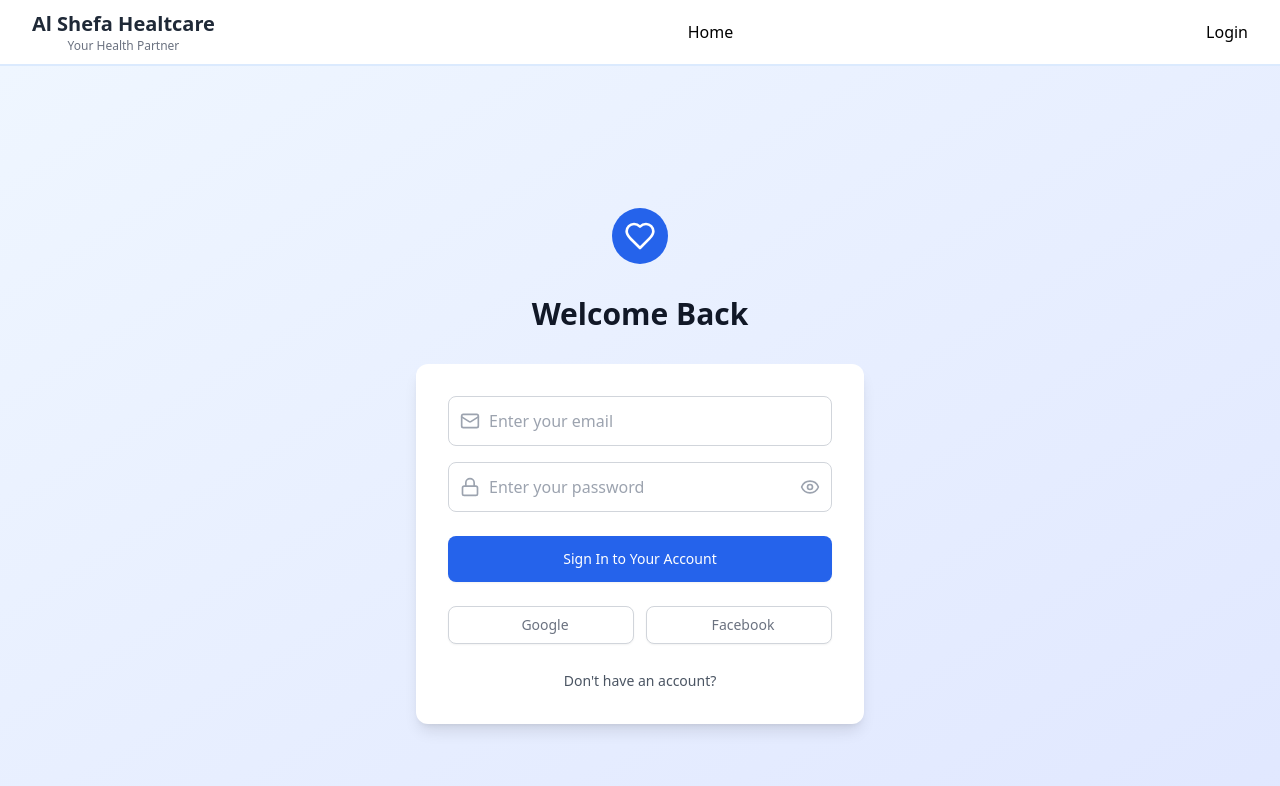
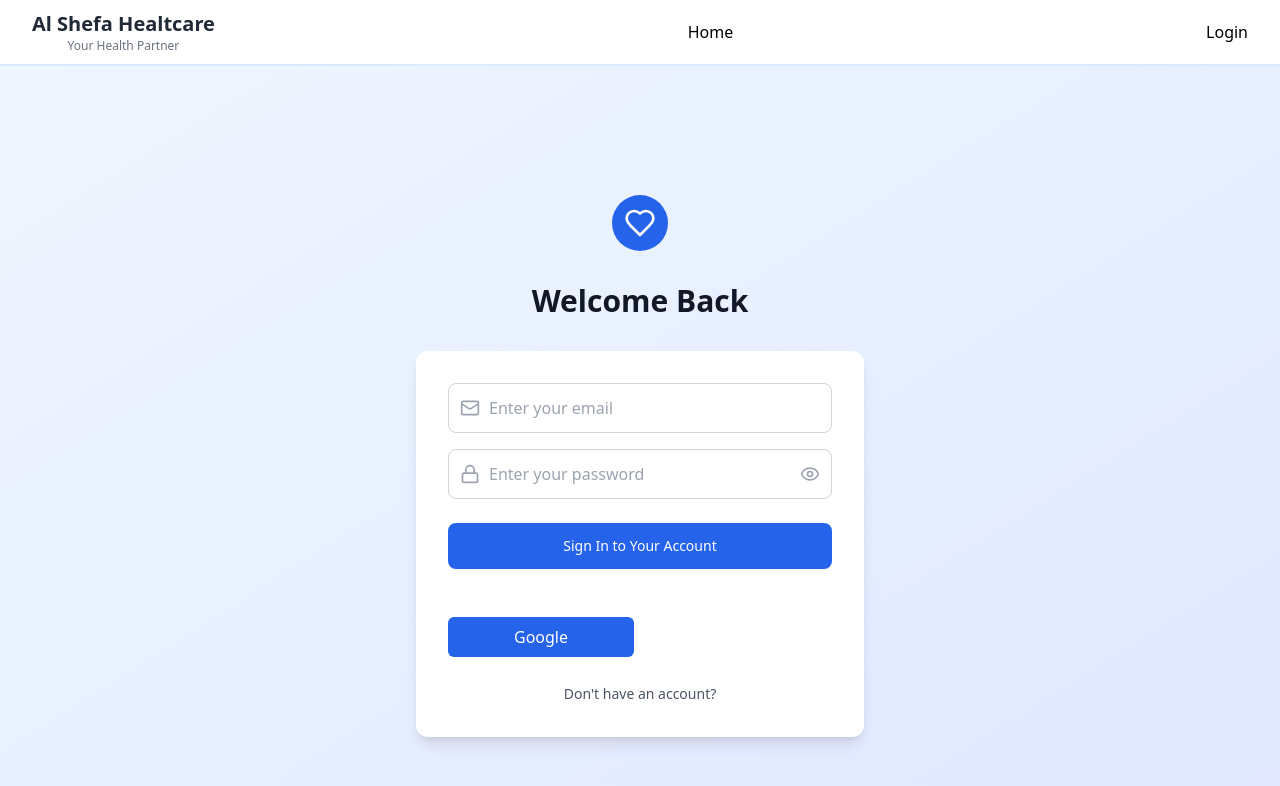
Before and after one commit to RokibulAlom-hub/al-shefa-healthcare-client, a React (Vite) app: page /login in a window 1280 px wide. Shown: the top 786 px of the page. Built offline with nearby package versions, Linux system fonts and the light colour scheme.

Commit message:
google prompt login has been created

```diff
--- a/src/AuthFiles/Login.jsx
+++ b/src/AuthFiles/Login.jsx
@@ -1,12 +1,15 @@
-import  { useState } from "react";
+import  {  useState } from "react";
 import { Heart, Eye, EyeOff, Mail, Lock } from "lucide-react";
 import { Link } from "react-router-dom";
+import { Authcontext } from "../AuthProvider/AuthProvider";
+import GoogleLogin from "../Components/GoogleLogin";
 
 const LoginPage = () => {
   const [showPassword, setShowPassword] = useState(false);
   const handleSubmit = () => {
     // Add your login logic here
   };
+
   return (
     <div className="min-h-screen flex items-center justify-center bg-gradient-to-br from-blue-50 to-indigo-100 py-12 px-4 sm:px-6 lg:px-8">
       <div className="max-w-md w-full space-y-8">
@@ -79,18 +82,7 @@ const LoginPage = () => {
           </div>
           {/* Social Login Options */}
           <div className="grid grid-cols-2 gap-3">
-            <button
-              type="button"
-              className="w-full inline-flex justify-center py-2 px-4 border border-gray-300 rounded-lg shadow-sm bg-white text-sm font-medium text-gray-500 hover:bg-gray-50 transition-colors duration-200"
-            >
-              <span className="ml-2">Google</span>
-            </button>
-            <button
-              type="button"
-              className="w-full inline-flex justify-center py-2 px-4 border border-gray-300 rounded-lg shadow-sm bg-white text-sm font-medium text-gray-500 hover:bg-gray-50 transition-colors duration-200"
-            >
-              <span className="ml-2">Facebook</span>
-            </button>
+            <GoogleLogin></GoogleLogin>
           </div>
           {/* Register Link */}
           <div className="text-center">
--- a/src/AuthProvider/AuthProvider.jsx
+++ b/src/AuthProvider/AuthProvider.jsx
@@ -1,9 +1,17 @@
+// this is firebase authprovder page
+import { GoogleAuthProvider, signInWithPopup } from "firebase/auth";
 import { createContext } from "react";
-
+import {auth} from "../Firebase/Firebase.init";
+// creating authcontext for global access
 export const Authcontext = createContext(null);
 const Authprovider = ({children}) =>{
+   const googleProvider = new GoogleAuthProvider();
+   const googleLogin = () => {
+    return signInWithPopup(auth, googleProvider)
+   }
     const authdata = {
         name:"rokib",
+        googleLogin
     }
    return(
     <Authcontext.Provider value={authdata}>{children}</Authcontext.Provider>
--- /dev/null
+++ b/src/Components/GoogleLogin.jsx
@@ -0,0 +1,27 @@
+import { useContext } from "react";
+import { Authcontext } from "../AuthProvider/AuthProvider";
+const GoogleLogin = () => {
+  const { googleLogin } = useContext(Authcontext);
+  const handlegoggle = () => {
+    googleLogin()
+      .then((result) => {
+        console.log(result.user);
+      })
+      .catch((err) => console.log(err.message));
+  };
+  return (
+    <div>
+      {/* google log in */}
+      <div className="mt-6">
+        <button
+          onClick={handlegoggle}
+          className="w-full px-4 py-2 bg-blue-600 rounded-md text-white"
+        >
+          Google
+        </button>
+      </div>
+    </div>
+  );
+};
+
+export default GoogleLogin;
--- a/src/Firebase/Firebase.init.js
+++ b/src/Firebase/Firebase.init.js
@@ -1,18 +1,26 @@
 // Import the functions you need from the SDKs you need
 import { initializeApp } from "firebase/app";
+import { getAuth } from "firebase/auth";
 // TODO: Add SDKs for Firebase products that you want to use
 // https://firebase.google.com/docs/web/setup#available-libraries
 
 // Your web app's Firebase configuration
 const firebaseConfig = {
-  apiKey: import.meta.apiKey,
-  authDomain: import.meta.authDomain,
-  projectId: import.meta.projectId,
-  storageBucket: import.meta.storageBucket,
-  messagingSenderId: import.meta.messagingSenderId,
-  appId: import.meta.appId,
+  apiKey: import.meta.env.VITE_apiKey,
+  authDomain: import.meta.env.VITE_authDomain,
+  projectId: import.meta.env.VITE_projectId,
+  storageBucket: import.meta.env.VITE_storageBucket,
+  messagingSenderId: import.meta.env.VITE_messagingSenderId,
+  appId: import.meta.env.VITE_appId
 };
 
 // Initialize Firebase
-const app = initializeApp(firebaseConfig);
-export default app;
+let app;
+try {
+  app = initializeApp(firebaseConfig);
+} catch (error) {
+  console.error("Firebase initialization error:", error);
+}
+
+const auth = getAuth(app);
+export  {auth, app};
```
Also changed, not shown: src/main.jsx (+9 -12 lines).
